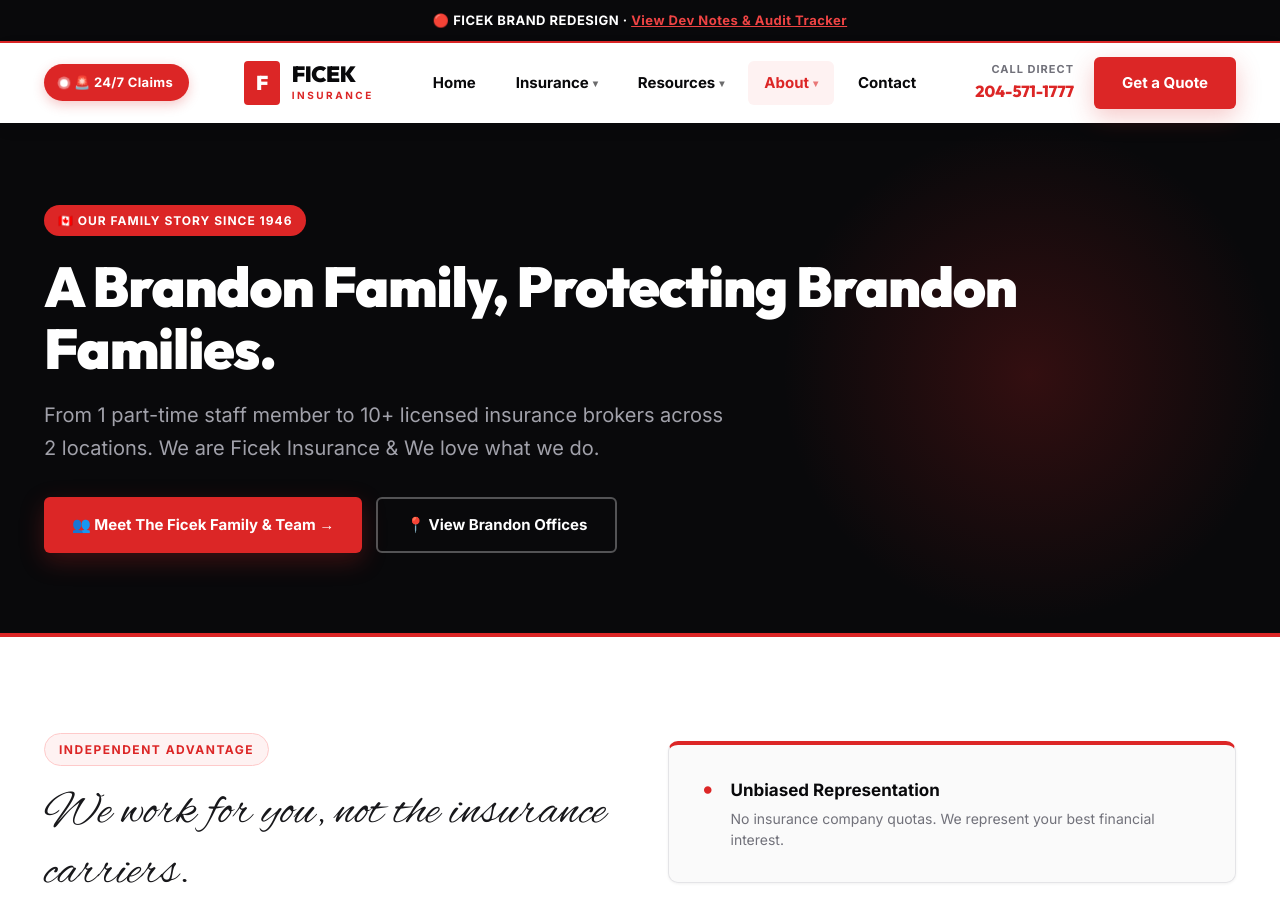
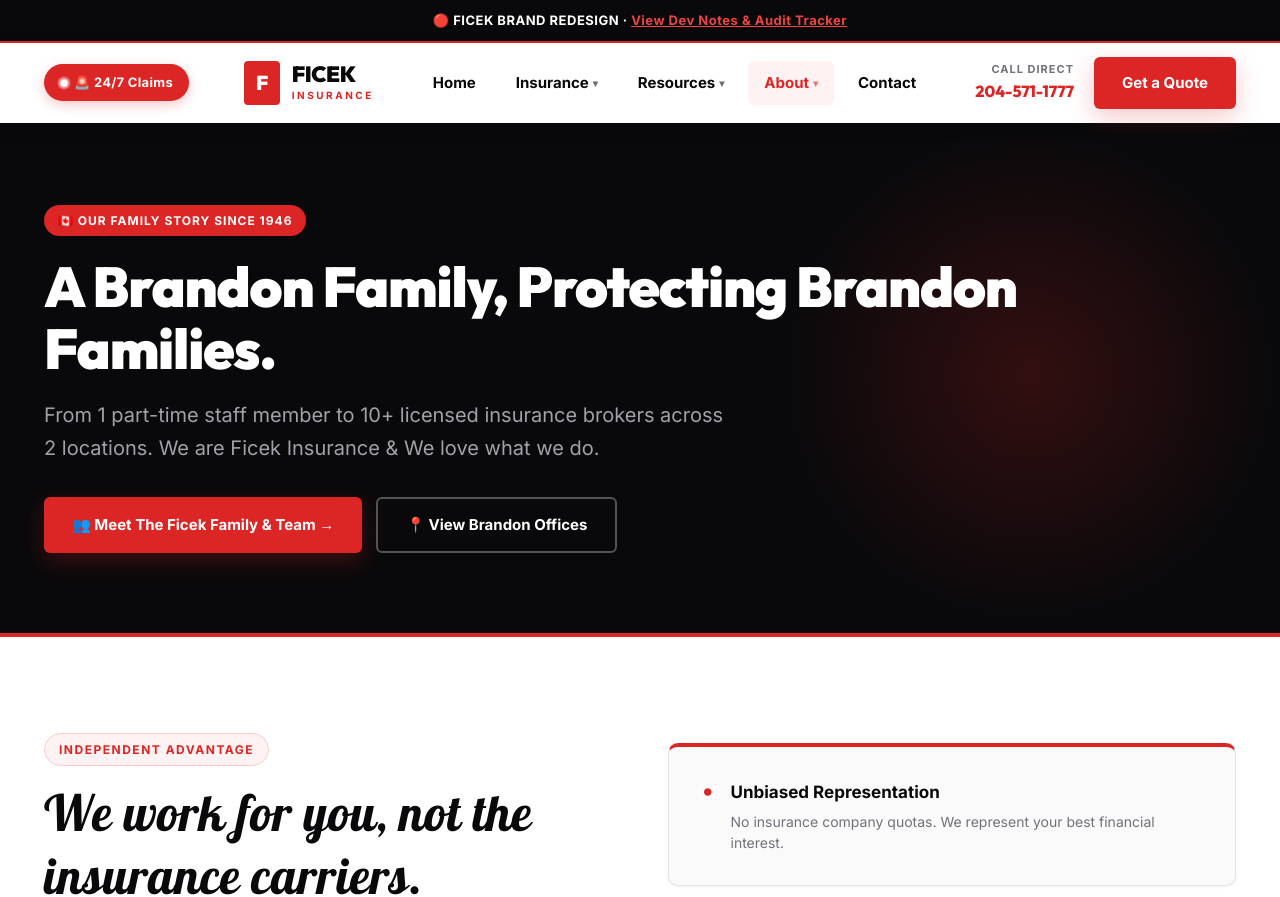
Before and after one commit to austinlmadeit/ficeks, a Next.js app: page /about in a window 1280 px wide. Shown: the top 897 px of the page. Built offline with nearby package versions, Linux system fonts and the light colour scheme.

Commit message:
Update Independent Advantage title to bold retro Lobster script font matching reference image

```diff
--- a/app/about/page.js
+++ b/app/about/page.js
@@ -1,9 +1,9 @@
 import Link from 'next/link';
 import Image from 'next/image';
-import { Alex_Brush } from 'next/font/google';
+import { Lobster } from 'next/font/google';
 import { SITE, TEAM, COMPANY_HISTORY } from '@/lib/data';
 
-const alexBrush = Alex_Brush({
+const lobster = Lobster({
   subsets: ['latin'],
   weight: ['400'],
   display: 'swap',
@@ -94,11 +94,11 @@
             <div>
               <span className="section-tag">Independent Advantage</span>
               <h2 className="section-title" style={{
-                fontFamily: `${alexBrush.style.fontFamily}, 'Alex Brush', 'Brush Script MT', cursive`,
+                fontFamily: `${lobster.style.fontFamily}, 'Lobster', 'Pacifico', cursive`,
                 fontWeight: 400,
-                fontSize: 'clamp(32px, 4.5vw, 48px)',
+                fontSize: 'clamp(32px, 4.5vw, 50px)',
                 lineHeight: 1.25,
-                color: '#18181b',
+                color: '#09090b',
                 letterSpacing: '0.5px',
               }}>
                 We work for you, not the insurance carriers.
```
